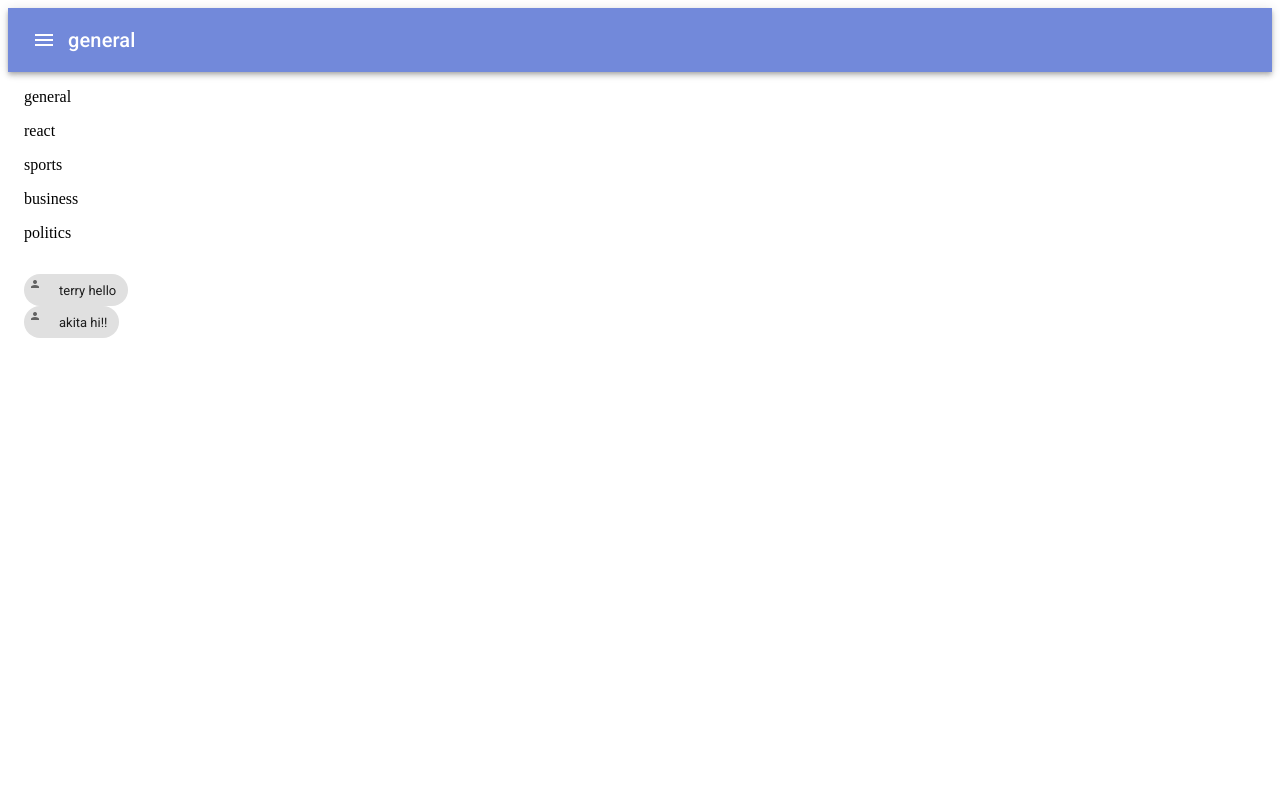
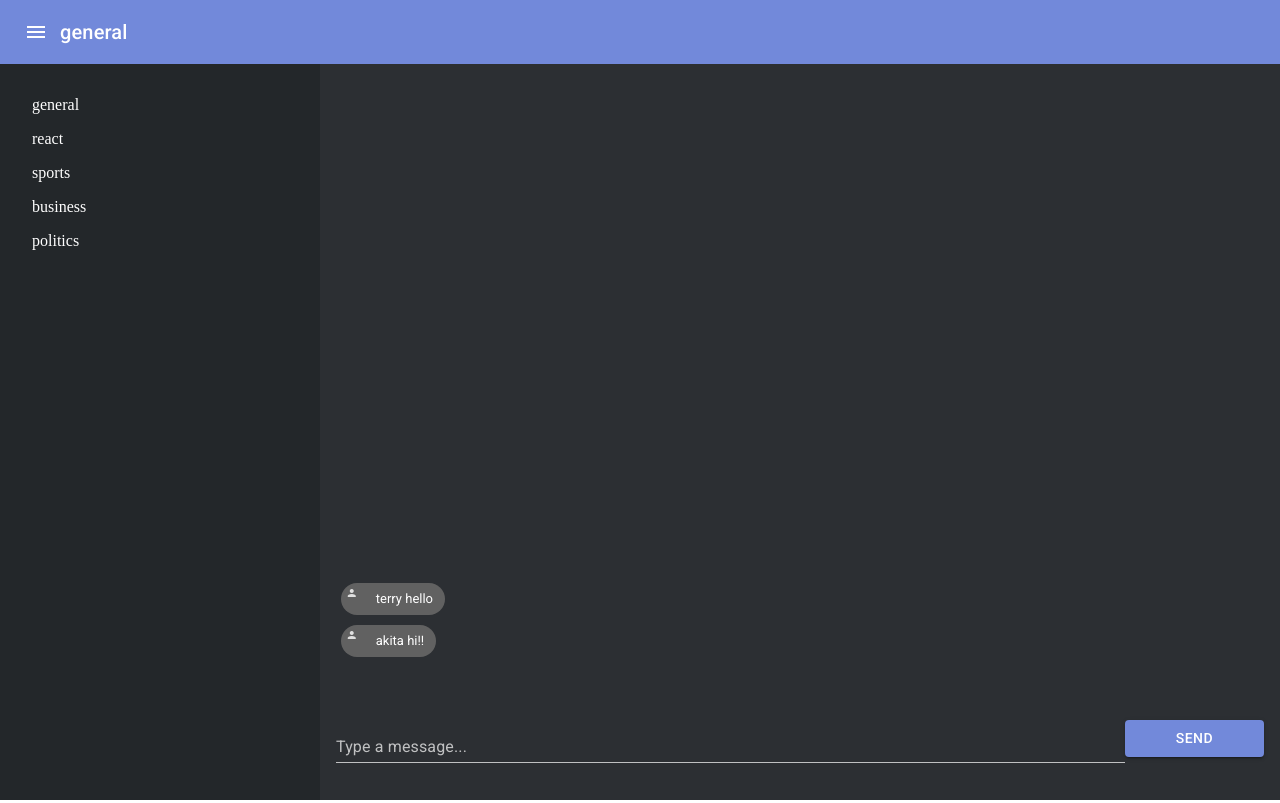
Before and after one commit to gunners6518/discord-clone, a React app: page / in a window 1280 px wide. Shown: the top 803 px of the page. Built offline with nearby package versions, Linux system fonts and the light colour scheme; no server answers.

Commit message:
Themeの導入。Enterキーでもメッセージの送信を可能にした。

```diff
--- a/src/components/App.css
+++ b/src/components/App.css
@@ -1,41 +1,76 @@
-.app-container {
-  display: flex;
-  flex-wrap: wrap;
+body {
+  margin: 0;
 }
 
+/* Header.jsx */
+
+.navbar {
+  z-index: 100;
+}
+
+/* Dashboard */
+
+.grid-container {
+  height: calc(100vh - 64px);
+  display: grid;
+  grid-template-columns: 1fr 1fr 1fr 1fr;
+  grid-template-rows: 1fr 1.5fr 0.5fr;
+  grid-template-areas: "Topics Messages Messages Messages" "Topics Messages Messages Messages" "Topics Send-Messages Send-Messages Send-Messages";
+}
+
+.topics-grid {
+  grid-area: Topics;
+  background: #23272a;
+}
+
+.messages-grid {
+  grid-area: Messages;
+  position: relative;
+  background: #2c2f33;
+}
+
+.send-messages-grid {
+  grid-area: Send-Messages;
+  background: #2c2f33;
+}
+
+/* Topics.jsx */
 .topics-container {
-  flex-basis: 30%;
-  height: 600px;
-  border-right: 2px solid lightgray;
+  height: 100%;
   padding: 1em;
   box-sizing: border-box;
+  color: white;
 }
 
+/* Messages.jsx */
 .messages-container {
-  flex-basis: 70%;
-  height: 600px;
+  bottom: 0px;
   padding: 1em;
   box-sizing: border-box;
+  position: absolute;
+  width: 100%;
+  bottom: 0;
+  max-height: 100%;
+  overflow-y: auto;
 }
 
+.message {
+  padding: 0.3em;
+}
+
+/* SendMessage.jsx */
 .send-message-container {
-  border-top: 2px solid lightgray;
-  display: flex;
-  flex-basis: 100%;
-  height: 200px;
+  height: 100%;
   padding: 1em;
   box-sizing: border-box;
+  display: flex;
   align-items: center;
 }
 
-.message-box {
-  flex-basis: 90%;
+.message-input {
+  flex-basis: 85%;
 }
 
 .message-button {
-  flex-basis: 10%;
+  flex-basis: 15%;
 }
-
-.messages {
-  padding: 0.2em;
-}
--- a/src/components/App.js
+++ b/src/components/App.js
@@ -6,14 +6,13 @@ import { ThemeProvider } from "@material-ui/styles";
 import green from "@material-ui/core/colors/green";
 
 const theme = createMuiTheme({
+  //カラーパレット追加
   palette: {
+    //ダークモード
+    type: "dark",
     primary: {
       main: "#7289da",
     },
-    secondary: green,
-  },
-  status: {
-    danger: "orange",
   },
 });
 
--- a/src/components/Dashboard.jsx
+++ b/src/components/Dashboard.jsx
@@ -20,10 +20,10 @@ export const Dashboard = () => {
 
   return (
     <div>
-      <div className="main-container">
-        <Header activeTopic={activeTopic} />
+      <Header activeTopic={activeTopic} />
+      <div className="grid-container">
         <Topics topics={topics} changeActiveTopic={changeActiveTopic} />
-        <Messages chats={chatStore} activeTopic={activeTopic} />
+        <Messages activeTopic={activeTopic} />
         <SendMessage
           chatMessage={chatMessage}
           changeChatMessage={changeChatMessage}
--- a/src/components/Header.jsx
+++ b/src/components/Header.jsx
@@ -9,7 +9,7 @@ import MenuIcon from "@material-ui/icons/Menu";
 export const Header = ({ activeTopic }) => {
   return (
     <AppBar position="static">
-      <Toolbar className="app-header">
+      <Toolbar className="navbar">
         <IconButton edge="start" color="inherit" aria-label="menu">
           <MenuIcon />
         </IconButton>
--- a/src/components/Messages.jsx
+++ b/src/components/Messages.jsx
@@ -1,17 +1,21 @@
 import React, { useEffect } from "react";
-
+import { useSelector } from "react-redux";
 import { Chip, Icon } from "@material-ui/core";
 
-export const Messages = ({ chats, activeTopic }) => {
+export const Messages = ({ activeTopic }) => {
   let messageContainer;
   useEffect(() => {
     messageContainer.scrollIntoView();
   });
 
+  //storeからchatを取ってくる
+  const chatStore = useSelector((state) => state.chat);
+  console.log(activeTopic);
+
   return (
-    <div className="messages-flex-container">
+    <div className="messages-grid">
       <div className="messages-container">
-        {chats[activeTopic].map((message, i) => (
+        {chatStore[activeTopic].map((message, i) => (
           <div className="message" key={i}>
             <Chip
               avatar={<Icon>person</Icon>}
--- a/src/components/SendMessage.jsx
+++ b/src/components/SendMessage.jsx
@@ -10,27 +10,38 @@ export const SendMessage = ({
   user,
 }) => {
   const dispatch = useDispatch();
+
+  const handleSubmit = (message) => {
+    dispatch(sendMessage(message));
+    //送信後はTextFieldを空にする
+    changeChatMessage("");
+  };
+
+  const handleKeyPress = (e) => {
+    //Enterキーが押されたら送信する
+    if (e.key === "Enter")
+      handleSubmit({ topic: activeTopic, from: user, msg: chatMessage });
+  };
   return (
-    <div background className="send-message-flex-container">
+    <div className="send-messages-grid">
       <div class="send-message-container">
         <TextField
+          autoComplete="off"
           color="blue"
           id="filled-name"
-          className="message-box"
+          className="message-input"
           label="Type a message..."
           value={chatMessage}
           onChange={(e) => changeChatMessage(e.target.value)}
+          onKeyPress={(e) => handleKeyPress(e)}
         />
         <Button
           color="primary"
           variant="contained"
           className="message-button"
-          onClick={() => {
-            dispatch(
-              sendMessage({ topic: activeTopic, from: user, msg: chatMessage })
-            );
-            changeChatMessage("");
-          }}
+          onClick={() =>
+            handleSubmit({ topic: activeTopic, from: user, msg: chatMessage })
+          }
         >
           Send
         </Button>
--- a/src/components/Topics.jsx
+++ b/src/components/Topics.jsx
@@ -4,7 +4,8 @@ import ListItem from "@material-ui/core/ListItem";
 
 export const Topics = ({ topics, changeActiveTopic }) => {
   return (
-    <div className="topics-flex-container">
+    <div className="topics-grid">
+      <div className="topics-container">
         <List>
           {topics.map((topic) => (
             <ListItem
@@ -17,5 +18,6 @@ export const Topics = ({ topics, changeActiveTopic }) => {
           ))}
         </List>
       </div>
+    </div>
   );
 };
--- a/src/components/socketMiddleware.js
+++ b/src/components/socketMiddleware.js
@@ -6,6 +6,7 @@ export const socketMiddleware = (baseUrl) => {
   return (storeAPI) => {
     let socket = io(baseUrl);
 
+    //データを受け取ったらreducerでdispatchを実行する
     socket.on("simple-chat", (message) => {
       storeAPI.dispatch({
         type: UPDATE_CHAT,
@@ -13,6 +14,7 @@ export const socketMiddleware = (baseUrl) => {
       });
     });
 
+    //「SEND_MESSAGE」 actionが行われたらsocketにemitする
     return (next) => (action) => {
       if (action.type === SEND_MESSAGE) {
         socket.emit("simple-chat", action.payload);
```
Lines whose indentation alone changed are shown as unchanged.
